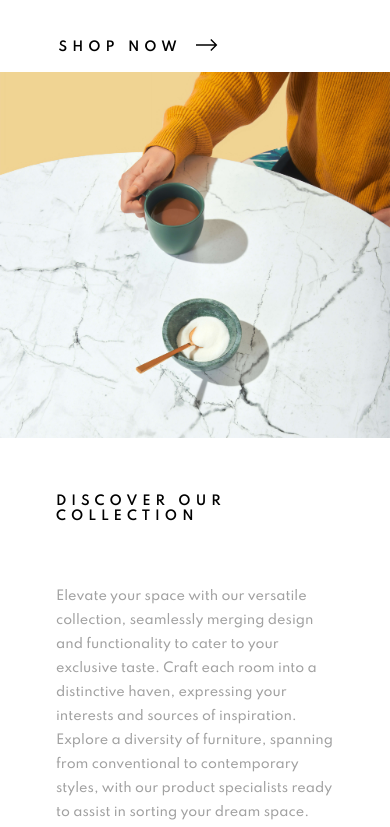
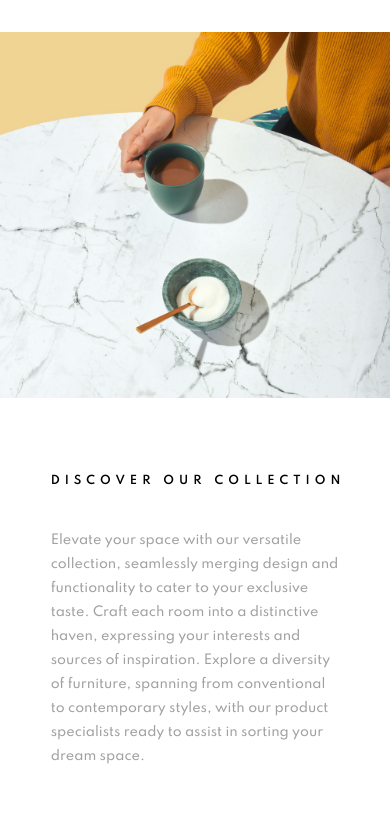
Before and after one commit to catarinaduarte/Room, a plain HTML site: page index.html in a window 390 px wide. Shown: the part 996-1823 px from the top of the page. Drawn offline with Linux system fonts and the light colour scheme.

Commit message:
Update index.css

```diff
--- a/index.css
+++ b/index.css
@@ -341,12 +341,6 @@ nav .nav__item a {
   .navbar-bg {
     background-color: transparent;
   }
-
-
-
-
-
-
 }
 
 .slider__text-content {
@@ -386,6 +380,23 @@ nav .nav__item a {
 @media (min-width: 321px) and (max-width: 768px) {
   .slider__text-content .heading-one {
     max-width: 25rem;
+    font-size: 1.7rem;
+    margin-top: 0vh;
+  }
+
+  /*
+  .slider__text-content p {
+    line-height: 1.28rem;
+    font-size: 0.91rem;
+    margin-top: 40px;
+    margin-bottom: 30px !important;
+    font-weight: 400 !important;
+    color: #a1a1a1;
+  } */
+
+  .slider__text-content {
+    padding: 0% 13% 0% 13%;
+    top: 0px;
   }
 }
 
@@ -409,7 +420,25 @@ nav .nav__item a {
     line-height: 1.5rem;
     max-width: 22rem;
     padding-top: 20px;
-    padding-bottom: 40px;
+    padding-bottom: 0px;
+    font-weight: 500;
+  }
+
+  .about .about__container h2 {
+    font-size: 0.9rem;
+    font-weight: 600;
+    color: black;
+    letter-spacing: 5px;
+    text-transform: uppercase;
+    line-height: 25px;
+  }
+
+  .about .about__container p {
+    line-height: 1.5rem;
+    max-width: 22rem;
+    padding-top: 20px;
+    padding-bottom: 0px;
+    font-weight: 500 !important;
   }
 }
 
@@ -449,6 +478,8 @@ nav .nav__item a {
   .about {
     -ms-grid-columns: 1fr;
     grid-template-columns: 1fr;
+    position: relative;
+    top: -40px;
   }
 }
 
@@ -481,7 +512,26 @@ nav .nav__item a {
 
 @media (min-width: 321px) and (max-width: 768px) {
   .about .about__container {
-    padding: 0;
+    padding: 18% 13% 4% 13%;
+    margin: 0;
+  }
+
+  .about .about__container h2 {
+    font-size: 0.7rem !important;
+    font-weight: 600;
+    color: black;
+    letter-spacing: 5px;
+    text-transform: uppercase;
+    position: absolute;
+  }
+
+  .about .about__container p {
+    line-height: 1.5rem !important;
+    font-size: 0.8rem;
+    margin-top: 40px;
+    margin-bottom: 20px;
+    font-weight: 500;
+    color: #a1a1a1;
   }
 }
 
@@ -509,11 +559,6 @@ nav .nav__item a {
 }
 
 @media (min-width: 321px) and (max-width: 768px) {
-  .about .about__container p {
-    max-width: 22rem;
-    line-height: 1.5rem;
-    padding-top: 20px;
-  }
 }
 
 .about .about__col-three {
@@ -526,7 +571,9 @@ nav .nav__item a {
 
 @media (min-width: 321px) and (max-width: 768px) {
   .about .about__col-three {
-    min-height: 366px;
+    min-height: 426px;
+    top: 40px;
+    position: relative;
   }
 }
 
```
